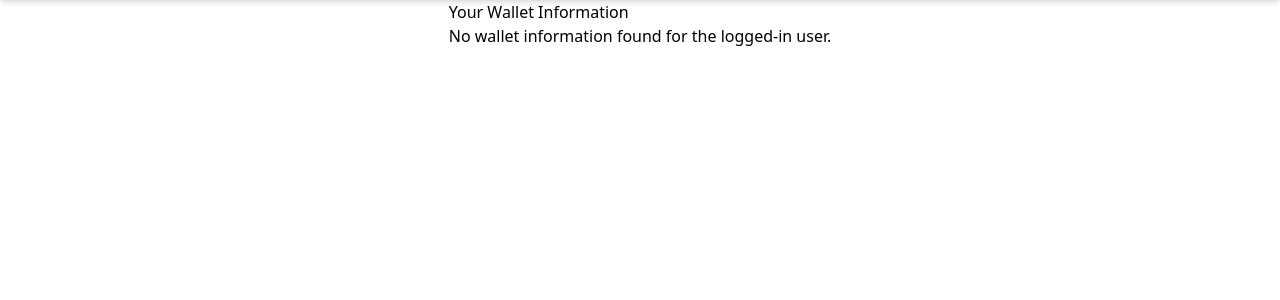
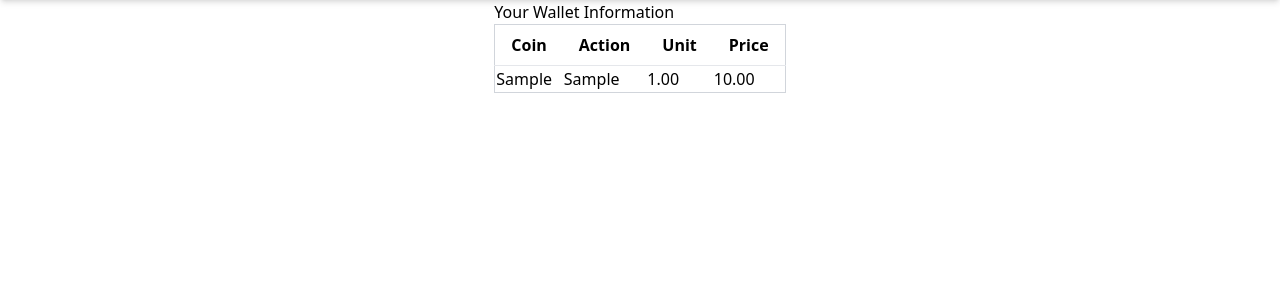
Before and after one commit to kinjall30/CryptoWebsite, a Django app: page /crypto/history/ in a window 1280 px wide. Shown: the part 88-388 px from the top of the page. Run offline with Django 4.2, Linux system fonts and the light colour scheme; a user stored in the database is signed in; tables that the repository leaves empty hold one stand-in row (values such as "Sample post"); some libraries are stand-ins or nearby versions.

Commit message:
Added History page

```diff
--- a/Crypto/urls.py
+++ b/Crypto/urls.py
@@ -18,7 +18,7 @@ urlpatterns = [
     path('profile/', views.user_profile, name='user_profile'),
     path('buy/', views.buy, name='buy'),
     path('sell/', views.sell, name='sell'),
-    path('history/', views.wallet_info, name='history'),
+    path('history/', views.transcation_info, name='history'),
 ]
 
 if settings.DEBUG:
--- a/Crypto/views.py
+++ b/Crypto/views.py
@@ -23,6 +23,7 @@ from django.http import JsonResponse
 from Payments.models import Wallet
 from .models import Transactions
 from decimal import Decimal
+from django.contrib.auth.decorators import login_required
 
 
 def signup(request):
@@ -341,10 +342,10 @@ def user_profile(request):
 
     return render(request, 'user_profile.html', {'form': form, 'user': user})
 
-
+@login_required
 def buy(request):
 
-    username = request.session.get('username', "null")
+    username = request.user.username
     amount = 0.0
     wallet_value = 0.0
     wallet_entry, created = Wallet.objects.get_or_create(userName=username, defaults={'amount': amount})
@@ -376,7 +377,7 @@ def buy(request):
             wallet  = Wallet.objects.get(userName=username)
             if(wallet.amount >= total_price):
                 tranObj = Transactions()
-                tranObj.username = user
+                tranObj.username = username
                 tranObj.tranType = "BUY"
                 tranObj.symbol = selected_currency
                 tranObj.unit = quantity
@@ -431,6 +432,7 @@ def buy(request):
          "message": ""
     })
 
+@login_required
 def sell(request):
     if request.method == 'POST':
         selected_currency = request.POST.get('currency')
@@ -464,15 +466,16 @@ def sell(request):
     })
 
 
-def wallet_info(request):
+@login_required
+def transcation_info(request):
     # Check if the user is logged in
     if request.user.is_authenticated:
         # Query the Wallet model to get the wallets for the logged-in user
-        user_wallets = Wallet.objects.filter(userName=request.user.username)
+        user_tran = Transactions.objects.filter(username=request.user.username)
 
         # You can then pass the user's wallets to the template
-        context = {'user_wallets': user_wallets}
-        print(user_wallets)
+        context = {'histroy': user_tran}
+        print(user_tran[0].username, "====================================")
         return render(request, 'history.html', context)
     else:
         # Handle the case where the user is not logged in
--- a/templates/history.html
+++ b/templates/history.html
@@ -4,19 +4,26 @@
     <div>
         <h1>Your Wallet Information</h1>
 
-{% if user_wallet %}
-    <table border="1">
+{% if histroy %}
+<table class="min-w-full bg-white border border-gray-300">
     <thead>
       <tr>
-                <th>User</th>
-                <th>Amount</th>
+        <th class="py-2 px-4 border-b">Coin</th>
+        <th class="py-2 px-4 border-b">Action</th>
+        <th class="py-2 px-4 border-b">Unit</th>
+        <th class="py-2 px-4 border-b">Price</th>
       </tr>
     </thead>
     <tbody>
+        {% for row in histroy %}
         <tr>
-                <td>{{ user_wallet.userName }}</td>
-                <td>{{ user_wallet.amount }}</td>
+            <td>{{ row.symbol }}</td>
+            <td>{{ row.tranType }}</td>
+            <td>{{ row.unit }}</td>
+            <td>{{ row.price }}</td>
         </tr>
+      {% endfor %}
+      <!-- Add more rows as needed -->
     </tbody>
   </table>
 {% else %}
```
Also changed, not shown: Payments/views.py (+6 -4 lines). Lines whose indentation alone changed are shown as unchanged.
